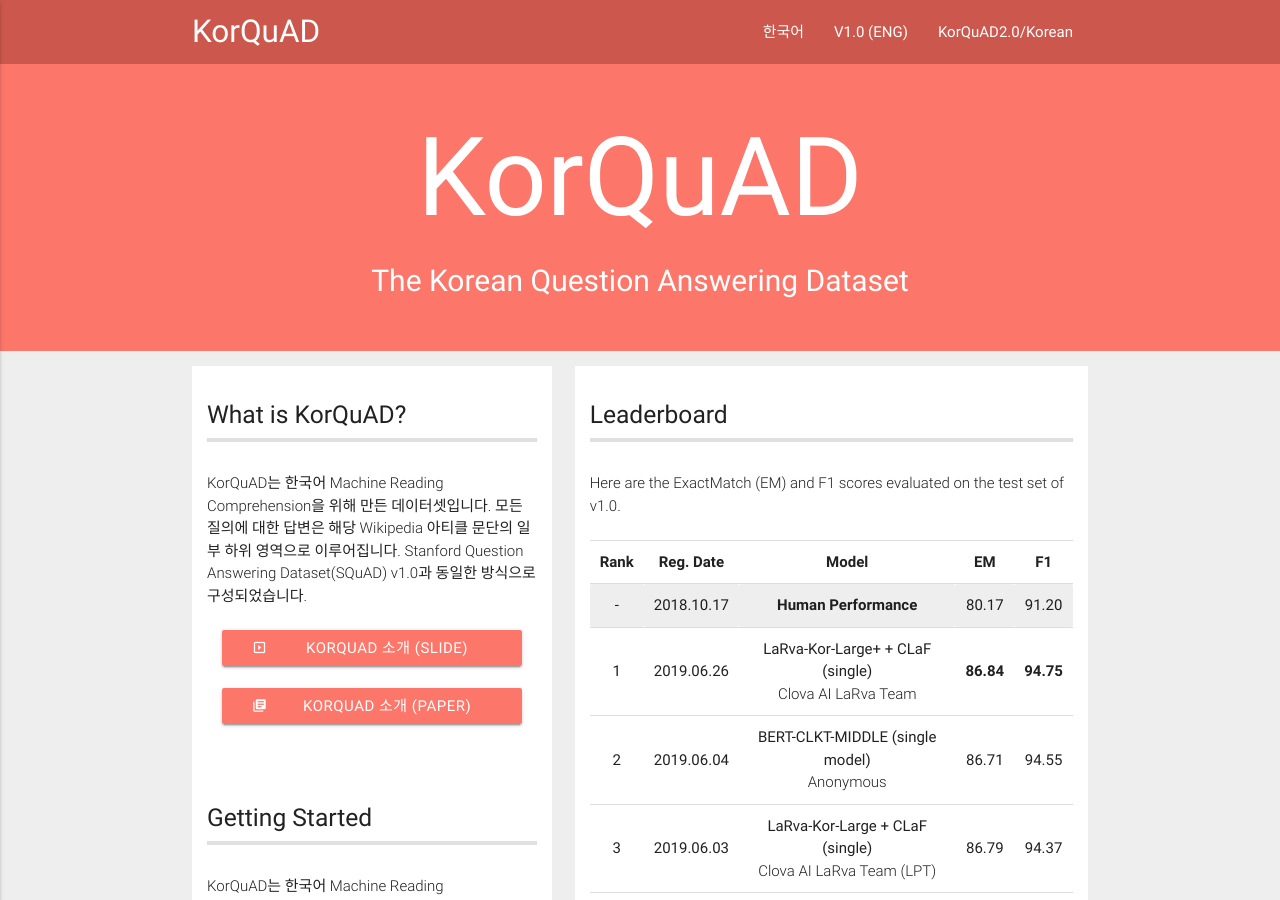
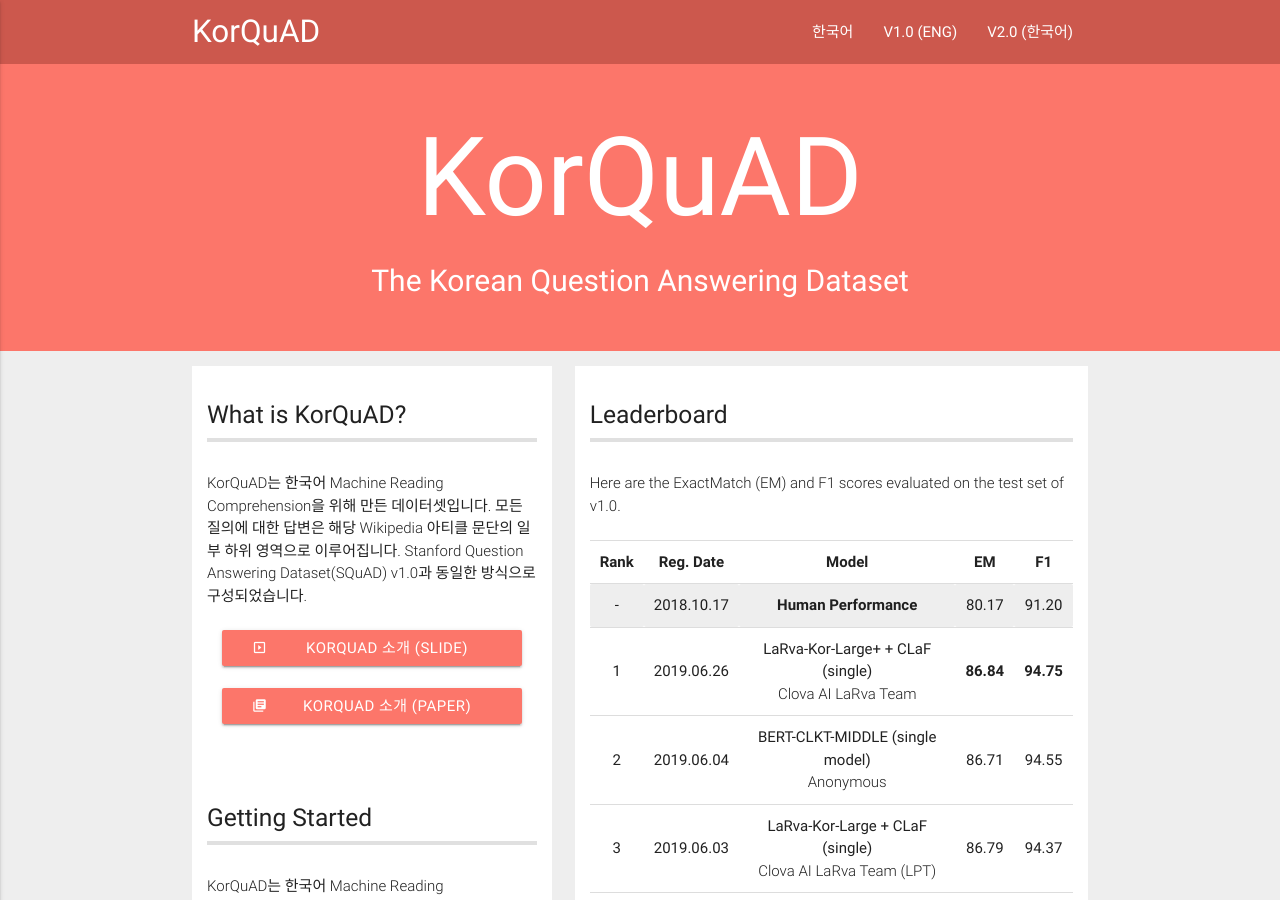
Before and after one commit to korquad/korquad.github.io, a Jekyll site: the page built from index.md, in a window 1280 px wide and 900 px high. Built offline with Jekyll 4.4.1, drawn with Linux system fonts in a browser that asks for light colours.

Commit message:
Update V2.0_KOR.html

```diff
--- a/category/V2.0_KOR.html
+++ b/category/V2.0_KOR.html
@@ -1,6 +1,6 @@
 ---
 layout: default
-title: KorQuAD2.0/Korean
+title: V2.0 (한국어)
 ---
 
 <!DOCTYPE html>
```
